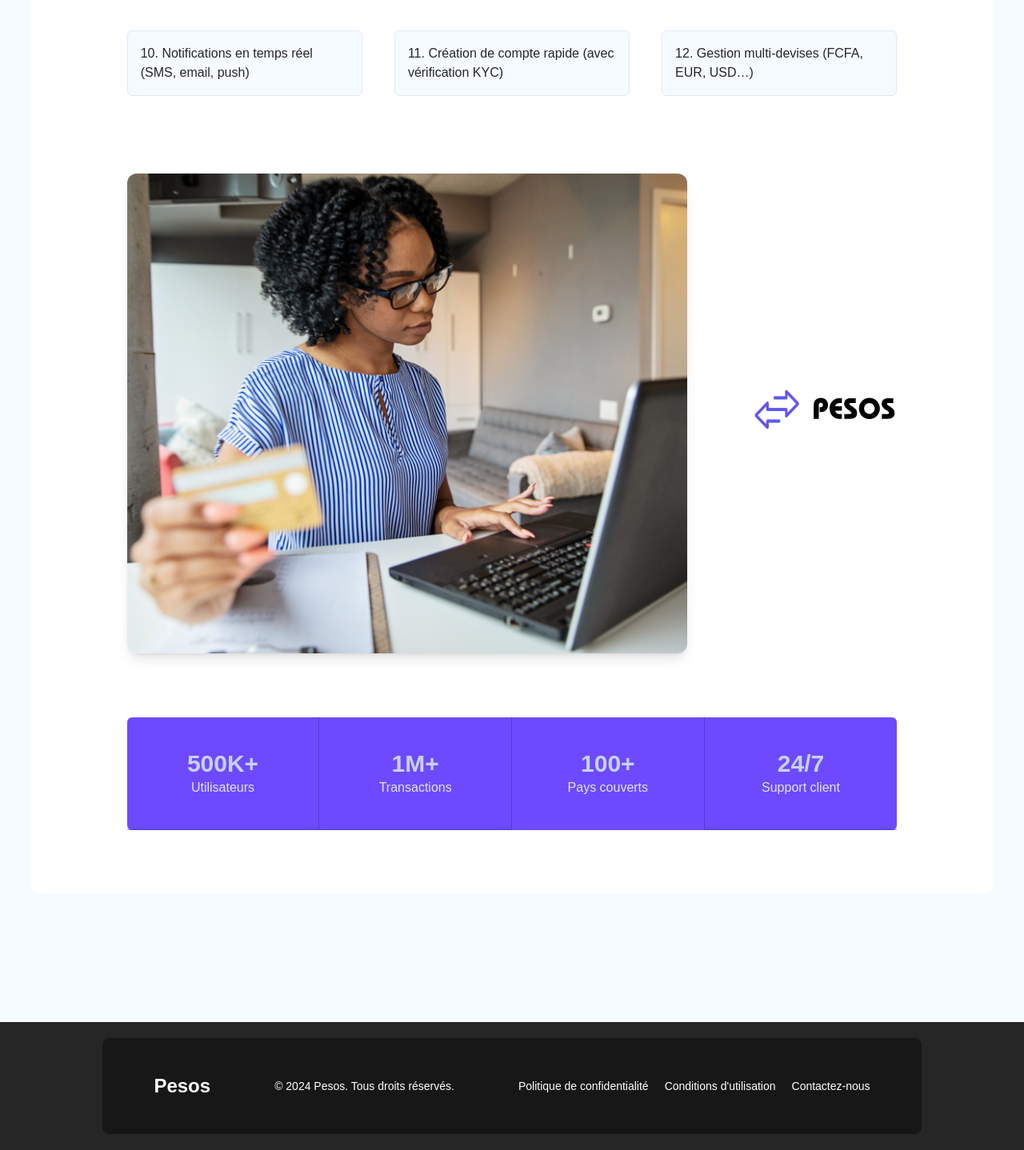
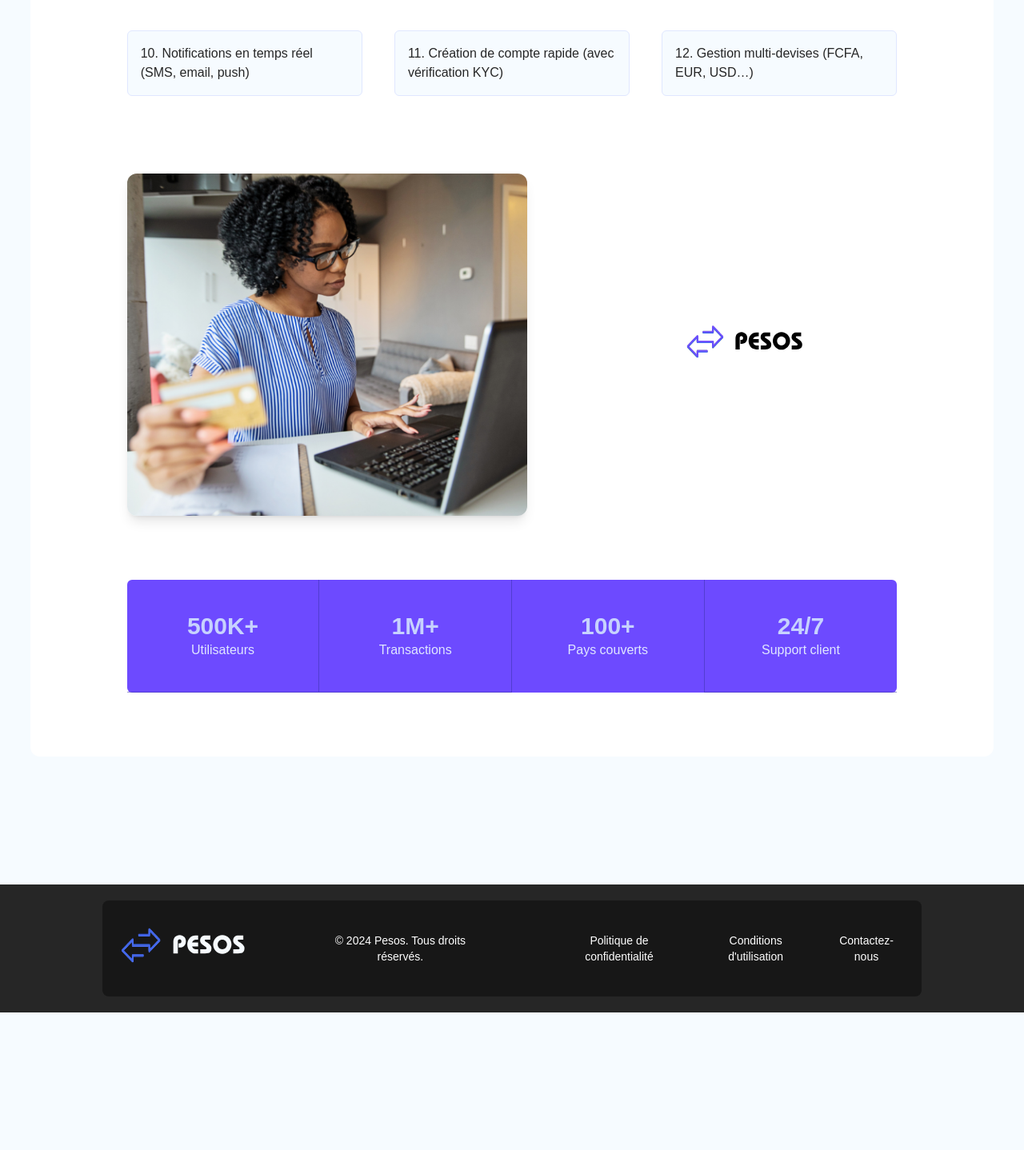
Before and after one commit to Kirama97/Pesos_app, a React (Vite) app: page / in a window 1280 px wide. Shown: the part 1272-2710 px from the top of the page at 80% size. After the commit the page ends 2538 px from the top, so only its background shows below. Built offline with nearby package versions, Linux system fonts and the light colour scheme.

Commit message:
home_design

```diff
--- a/src/Composants/Home/Footer.jsx
+++ b/src/Composants/Home/Footer.jsx
@@ -1,11 +1,13 @@
 import React from 'react'
+import pesosLogo from '/src/assets/icones/pesos_logo_white.svg';
 
 const Footer = () => {
   return (
     <div className=' bg-neutral-800  h-[40vh] md:h-[20vh]  md:mt-20 flex items-center justify-center py-5 px-[10%]  text-white  text-center'>
 
        <div className=" bg-neutral-900 w-full h-full rounded-lg flex flex-col md:flex-row items-center justify-center gap-5 md:gap-20 p-5">
-        <h3 className='text-lg md:text-2xl font-semibold'>Pesos</h3>
+        {/* <h3 className='text-lg md:text-2xl font-semibold'>Pesos</h3> */}
+        <img className='w-30 h-20' src={pesosLogo} alt="le logo" srcset="" />
         <p className='text-sm md:text-sm'>© 2024 Pesos. Tous droits réservés.</p>
         <div className="flex flex-col md:flex-row items-center gap-5 text-sm md:text-sm">
             <a href="#" className='hover:underline'>Politique de confidentialité</a>
--- a/src/Composants/Home/Main.jsx
+++ b/src/Composants/Home/Main.jsx
@@ -1,4 +1,8 @@
 import React from 'react'
+import pesos_img3 from '/src/assets/images/pesos_img3.png';
+import pesos_img1 from '/src/assets/images/pesos_img1.png';
+import pesosLogo from '/src/assets/icones/pesos_logo.svg';
+
 
 const Main = () => {
   return (
@@ -42,7 +46,7 @@ const Main = () => {
                     {/* HERO RIGHT */}
 
                     <div className=" max-lg:hidden   lg:w-1/2">
-                       <img className='float-right'  src="src\assets\images\pesos_img3.png" alt="" srcset="" />
+                       <img className='float-right'  src={pesos_img3} alt="" srcset="" />
                     </div>
 
 
@@ -77,10 +81,10 @@ const Main = () => {
 
             </div>
 
-            <div className="flex flex-col md:flex-row  justify-between items-center gap-20 my-20">
-                    <img className='rounded-xl shadow-lg' src="src\assets\images\pesos_img1.png" alt="" srcset="" />
-                    <div className="w-full md:w-1/2">
-                         <img className='h-100  md:h-100 w-25 md:w-50' src="src/assets/icones/pesos_logo.svg" alt="" srcset="" />
+            <div className="flex flex-col sm:flex-row  justify-between items-center gap-20 my-5 md:my-20">
+                    <img className='w-full sm:w-1/2 lg:w-[500px]  rounded-xl shadow-lg' src={pesos_img1} alt="" srcset="" />
+                    <div className="w-full flex justify-center sm:w-1/2">
+                         <img className='  w-[150px] h-[100px] md:h-100 md:w-25 md:w-50' src={pesosLogo} alt="" srcset="" />
 
                     </div>
             </div>
```
Also changed, not shown: src/assets/icones/pesos_logo_white.svg (added).
